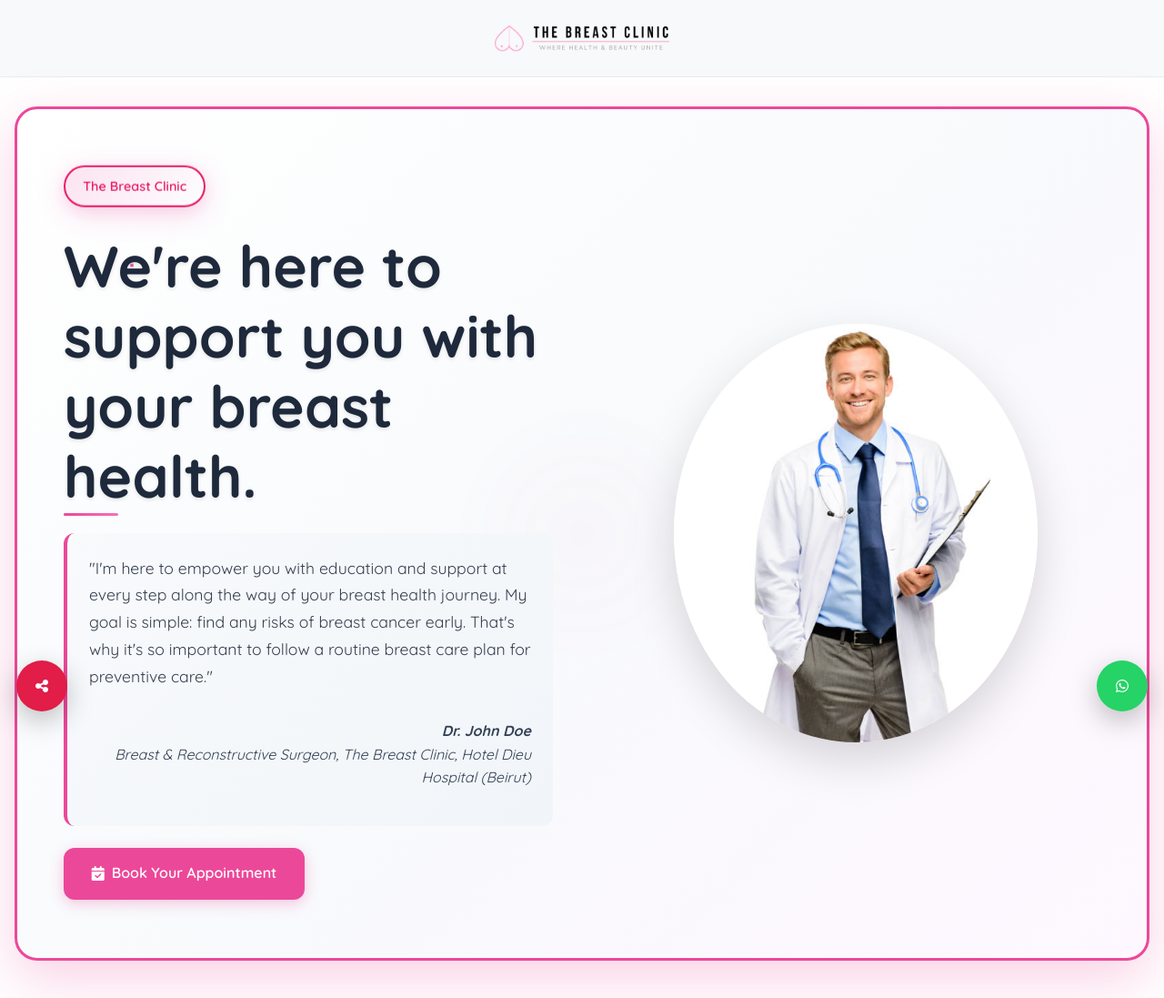
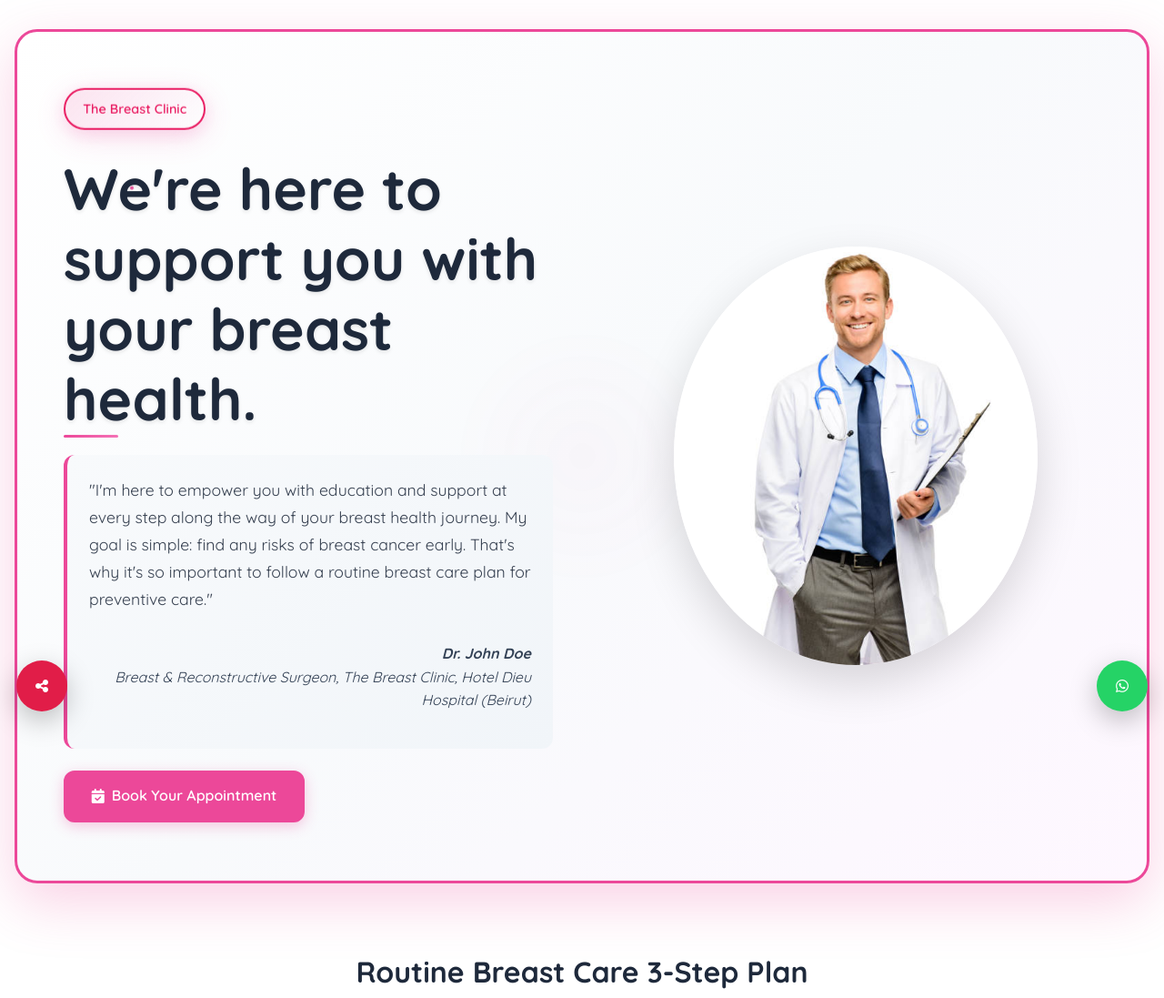
Before and after one commit to Charbel-Azar/DrAdelTabchy, a website: page index.html in a window 1280 px wide. Shown: the top 1097 px of the page at 91% size. Drawn offline with Linux system fonts and the light colour scheme.

Commit message:
Update index.html

```diff
--- a/index.html
+++ b/index.html
@@ -15,12 +15,6 @@
 </head>
 
 <body>
-    <!-- Navigation -->
-    <nav class="nav" style="justify-content: center;">
-      <a href="https://drcheblazar.com/" class="brand-link" aria-label="Dr. John Doe home">
-        <img src="/assets/images/breastcancer/cheblazar breast clinic.png" alt="Dr. John Doe Clinic" class="brand-icon" />
-      </a>
-    </nav>
 
 
     <!-- ===== HERO ===== -->
```
